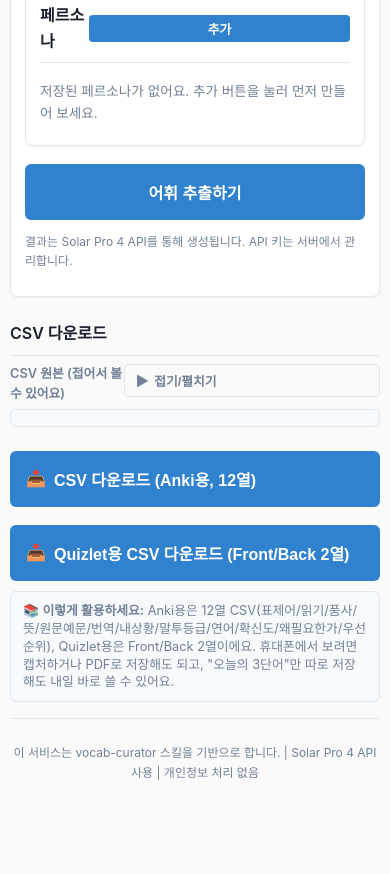
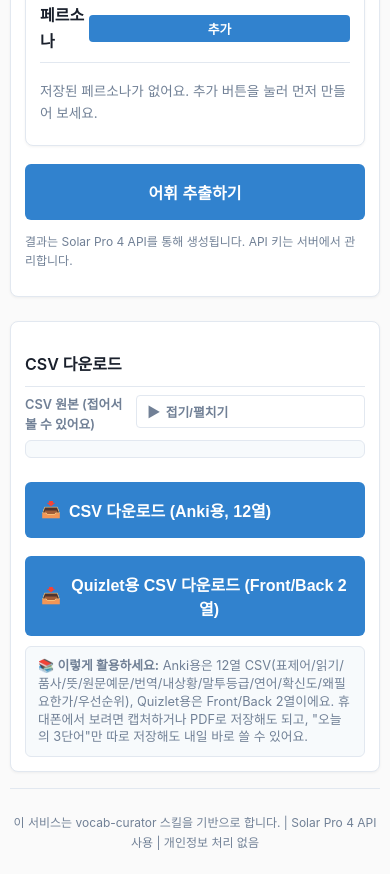
Before and after one commit to atimevil/mabc-vocab-curator, a website: page index.html in a window 390 px wide. Shown: the part 1076-1950 px from the top of the page. Before the commit the page ends 1880 px from the top, so only its background shows below. Drawn offline with Linux system fonts and the light colour scheme.

Commit message:
데스크탑 좌우 여백 통일
입력 카드 좌우 패딩을 24px에서 16px로 줄이고, CSV 다운로드
섹션도 카드 박스로 감싸서 다른 카드들과 좌우 정렬이 맞도록 수정.
모바일 반응형 스타일은 변경 없음.

```diff
--- a/index.html
+++ b/index.html
@@ -62,7 +62,7 @@
       background: var(--card);
       border: 1px solid var(--border);
       border-radius: 8px;
-      padding: 24px;
+      padding: 24px 16px;
       margin-bottom: 24px;
       box-shadow: 0 1px 3px rgba(0,0,0,0.05);
     }
@@ -829,8 +829,9 @@
       </div>
 
       <div class="result-section">
-        <div class="section-title">CSV 다운로드</div>
-        <div class="csv-preview-header">
+        <div class="card">
+          <div class="section-title">CSV 다운로드</div>
+          <div class="csv-preview-header">
           <span>CSV 원본 (접어서 볼 수 있어요)</span>
           <button id="csvToggleBtn" class="csv-preview-toggle">
             <span class="toggle-icon">▶</span> 접기/펼치기
@@ -847,6 +848,7 @@
         </div>
         <div style="margin-top: 10px; padding: 10px 12px; background: #f7fafc; border: 1px solid var(--border); border-radius: 6px; font-size: 0.8rem; color: var(--muted); line-height: 1.4;">
           📚 <strong>이렇게 활용하세요:</strong> Anki용은 12열 CSV(표제어/읽기/품사/뜻/원문예문/번역/내상황/말투등급/연어/확신도/왜필요한가/우선순위), Quizlet용은 Front/Back 2열이에요. 휴대폰에서 보려면 캡처하거나 PDF로 저장해도 되고, "오늘의 3단어"만 따로 저장해도 내일 바로 쓸 수 있어요.
+        </div>
         </div>
       </div>
 
```
